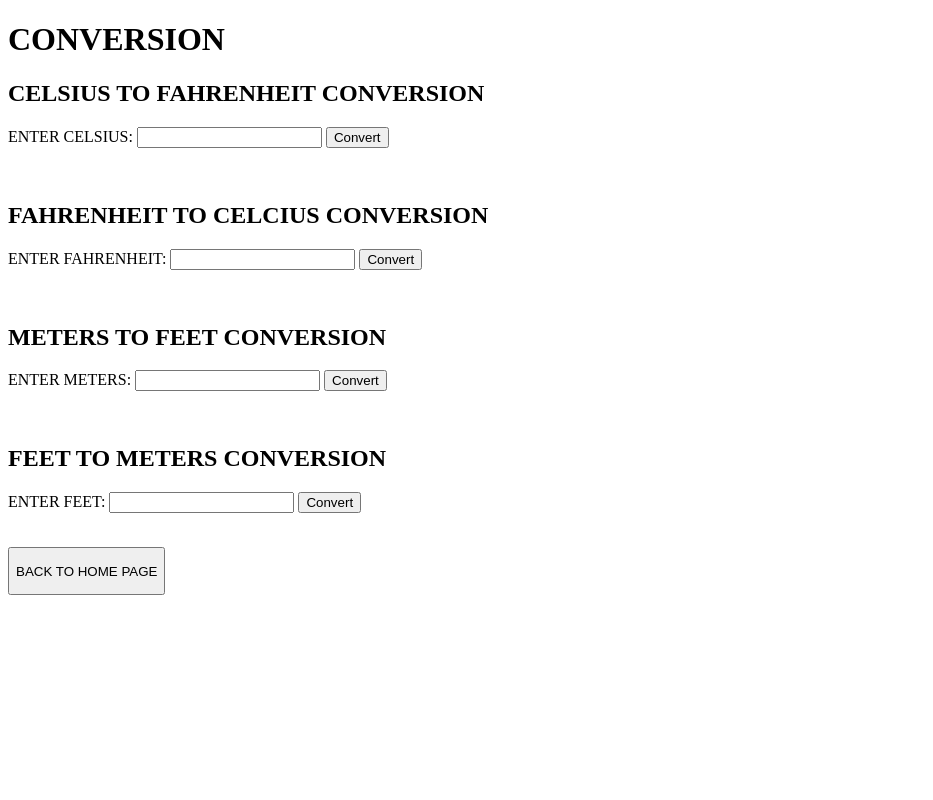
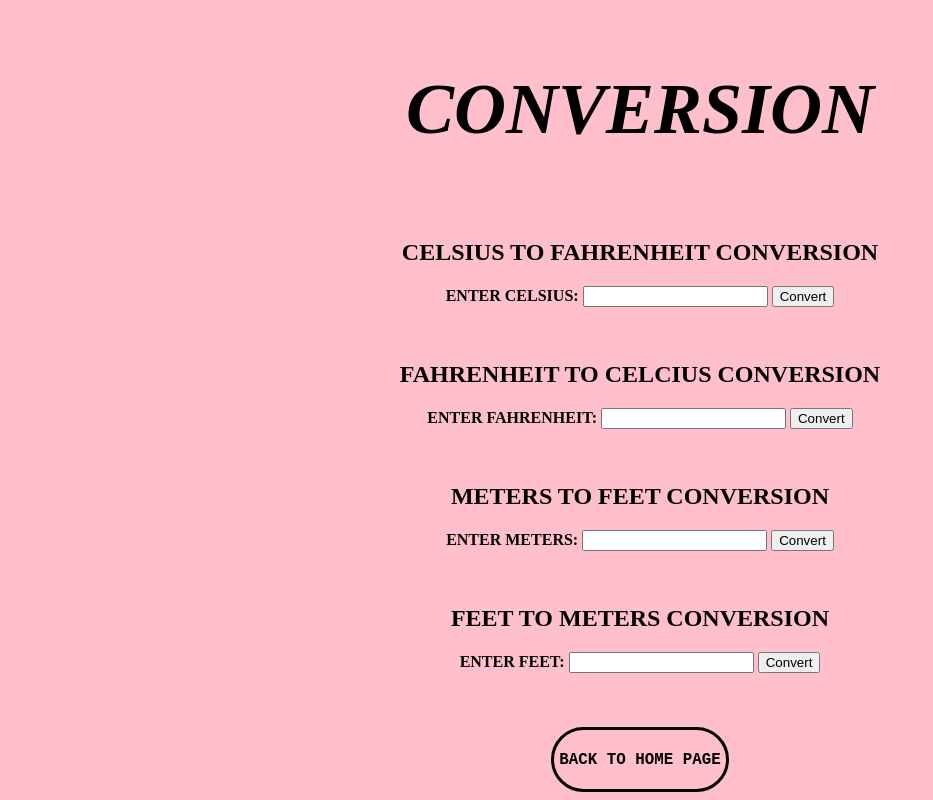
Before and after one commit to leyquinn/hlncuba, a plain HTML site: page conversion.html in a window 1280 px wide. Shown: the whole page, without its empty margins (0-933 px from the left). Drawn offline with Linux system fonts and the light colour scheme; a script that the page names is missing.

Commit message:
Update conversion.css

```diff
--- a/conversion.css
+++ b/conversion.css
@@ -1,4 +1,73 @@
-.navbar a.active {
+body {
+    margin: 0;
+    font-family: 'Roboto Mono' monospace;
+    background-color: pink;
+    font-weight: bolder;
+
+}
+
+h1 {
+    font-size: 15;
+    color: black;
+    text-align: center;
+    font-style: italic;
+    background-color: pink;
+
+}
+
+a {
+    display: block;
+    text-align: center;
+    margin-top: 20px;
+    color: black;
+    text-decoration: none;
+}
+
+a:hover {
+    color: white;
+}
+
+.conversion-color {
+    padding: 20px;
+    text-align: center;
+}
+
+.conversion-color h1 {
+    font-size: 4.5em;
+    color: black;
+}
+
+.conversion-color h1:hover {
+    color: white;
+    cursor: pointer;
+}
+
+.converter {
+    color: black;
+    text-align: center;
+}
+
+.back-to-homepage {
+    display: block;
+    margin: auto;
+    background-color: pink;
+    font-family: 'Roboto Mono', monospace;
+    font-size: 0.99em;
+    border: 3px solid;
+    font-weight: bolder;
+    color: black;
+    border-radius: 80px;
+    cursor: pointer;
+    padding: 5px 5px;
+
+    transition: color 0.15s;
+}
+
+.back-to-homepage:hover {
     background-color: gray;
     color: white;
 }
+
+.back-to-homepage:active {
+    opacity: 0.7;
+}
```
